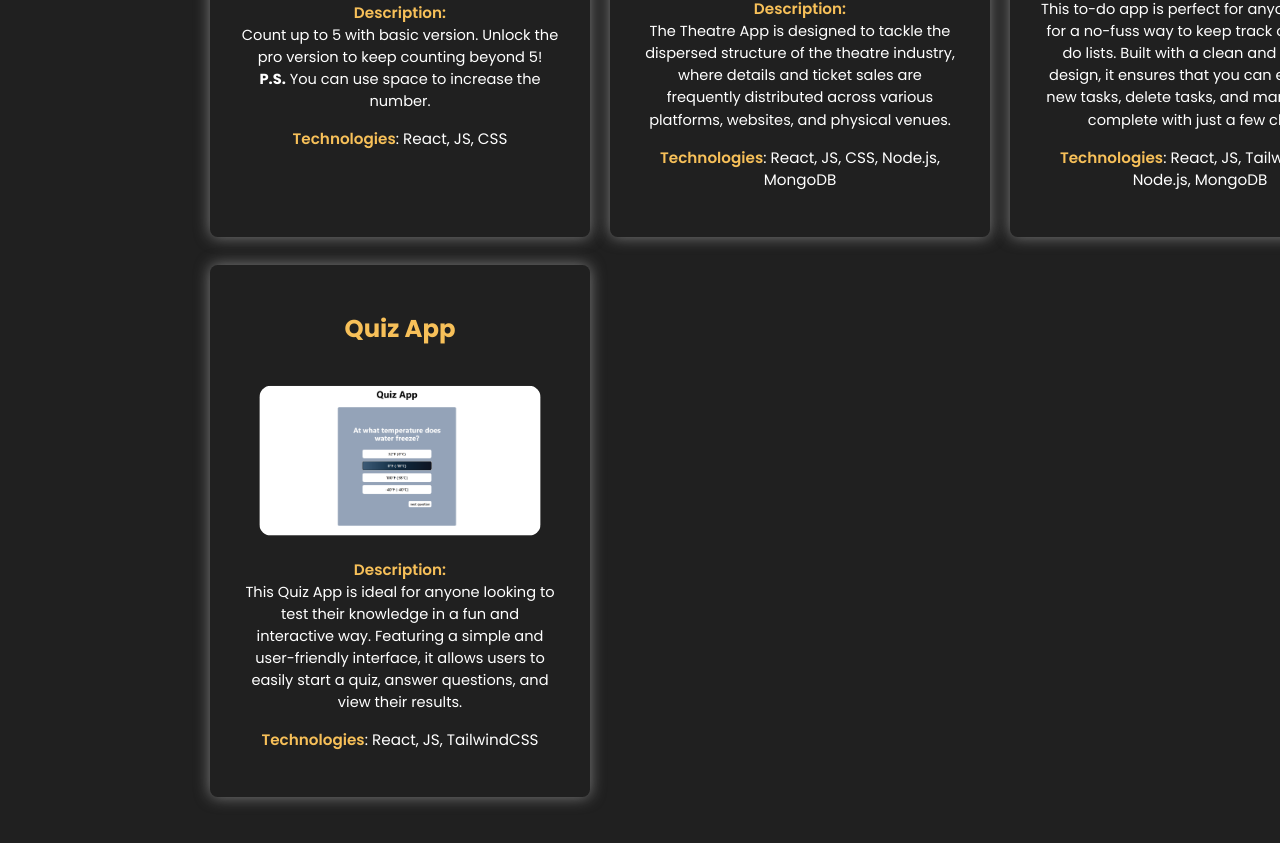
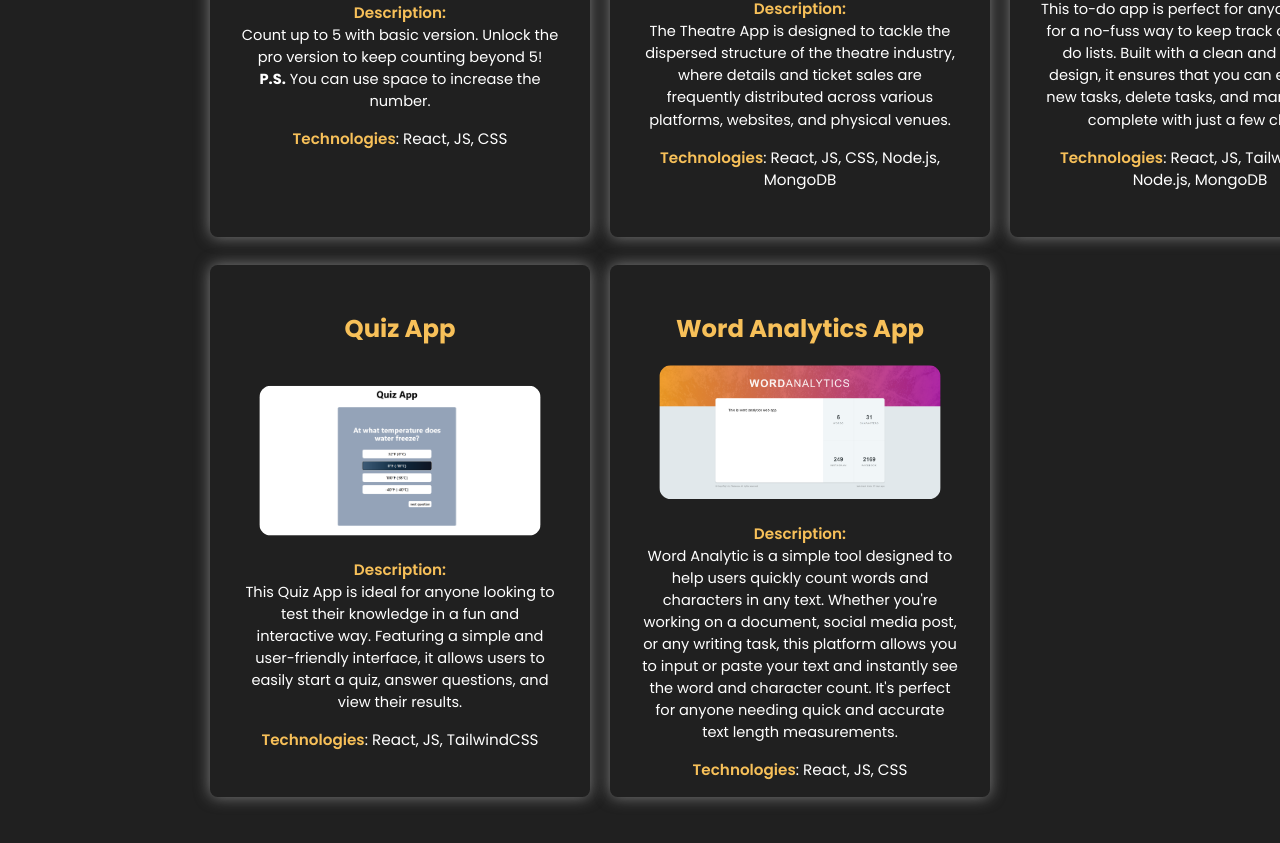
Before and after one commit to uilacceb/portfolio, a React (Vite) app in the folder client/: page /projects in a window 1280 px wide. Shown: the part 437-1280 px from the top of the page. Built offline with nearby package versions, Linux system fonts and the light colour scheme.

Commit message:
added project 5, word analytics app

```diff
--- a/client/src/pages/Projects.jsx
+++ b/client/src/pages/Projects.jsx
@@ -3,6 +3,7 @@ import p1 from "../assets/projects/project1.png";
 import p2 from "../assets/projects/project2.png";
 import p3 from "../assets/projects/project3.png";
 import p4 from "../assets/projects/project4.png";
+import p5 from "../assets/projects/project5.png";
 import { Link } from "react-router-dom";
 import "./css/projectCard.css";
 
@@ -56,6 +57,15 @@ const Projects = () => {
             technologies="React, JS, TailwindCSS"
           />
         </Link>
+        {/* project 5 */}
+        <Link to="https://word-analytic.vercel.app/" target="_blank">
+          <ProjectCard
+            title="Word Analytics App"
+            img={p5}
+            description="Word Analytic is a simple tool designed to help users quickly count words and characters in any text. Whether you're working on a document, social media post, or any writing task, this platform allows you to input or paste your text and instantly see the word and character count. It's perfect for anyone needing quick and accurate text length measurements."
+            technologies="React, JS, CSS"
+          />
+        </Link>
       </section>
     </>
   );
```
Also changed, not shown: client/src/assets/projects/project5.png (added).
